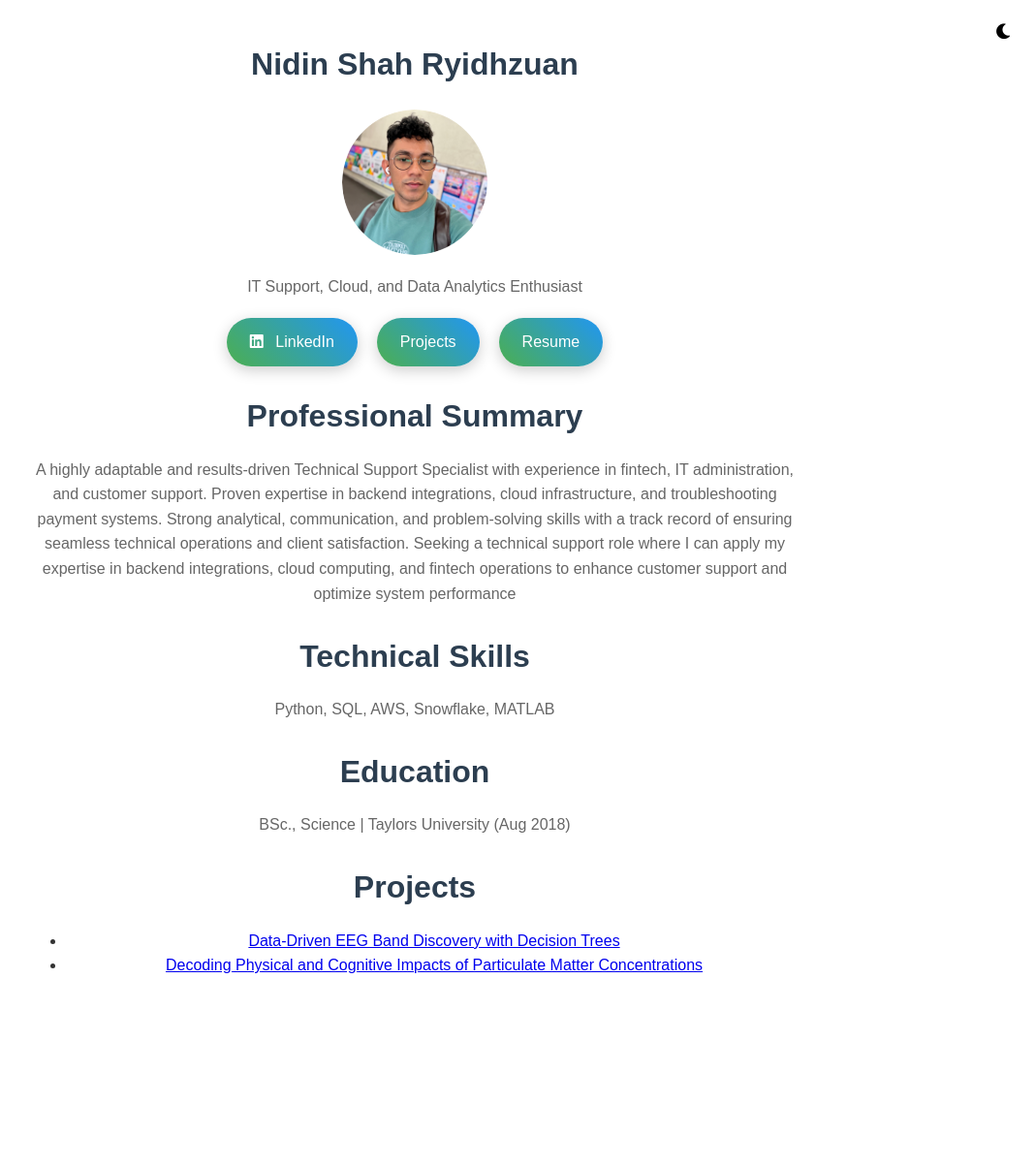
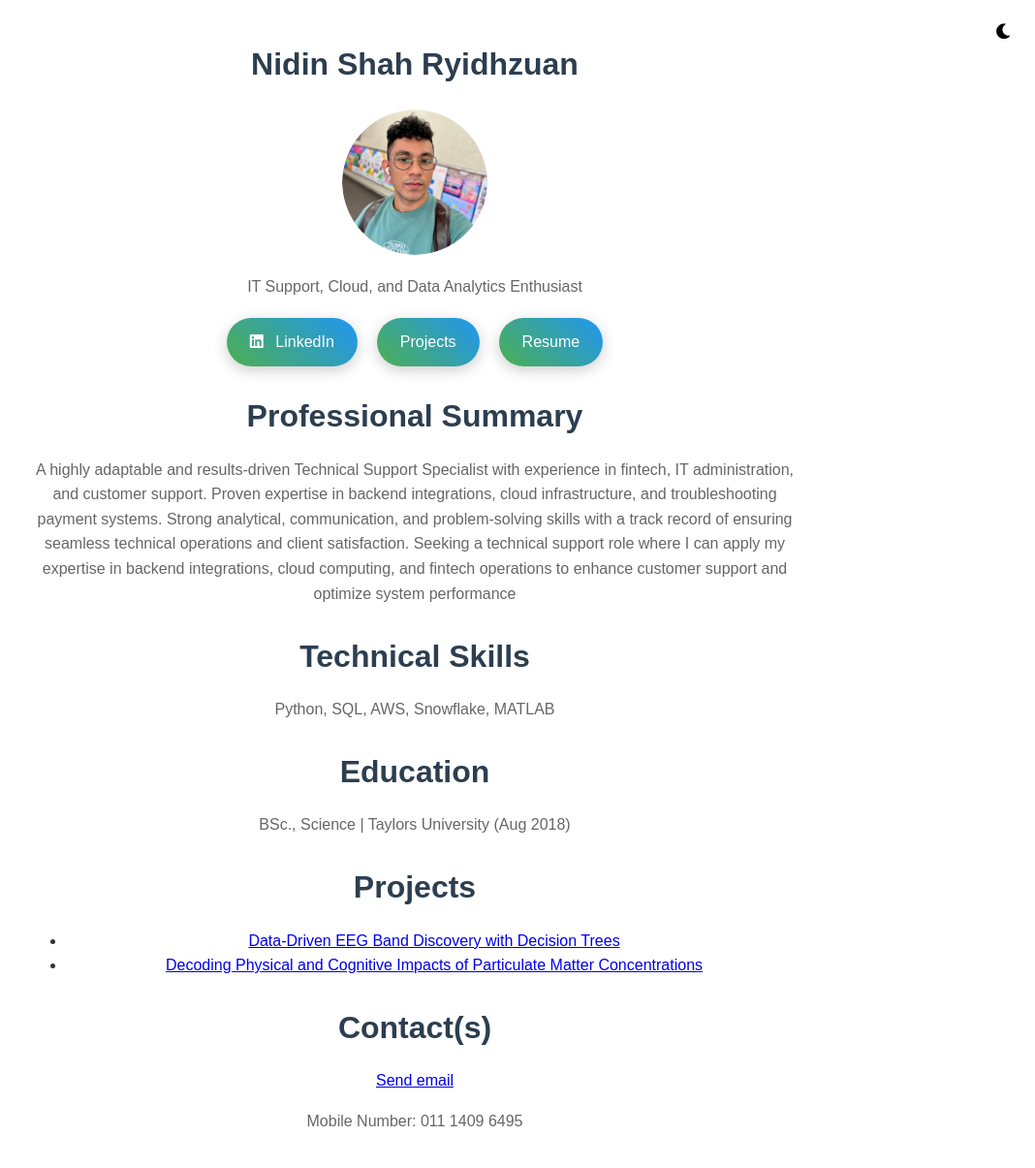
Before and after one commit to nidinshah/nidinshah.github.io, a Jekyll site: the page built from index.md, in a window 1280 px wide. Shown: the whole page at 97% size, without its empty margins (212-1280 px from the left). Built offline with Jekyll 4.4.1, drawn with Linux system fonts in a browser that asks for light colours; before the commit the page ends 1045 px from its top, so only the background shows below that.

Commit message:
Update index.md

```diff
--- a/index.md
+++ b/index.md
@@ -21,3 +21,7 @@ BSc., Science | Taylors University (Aug 2018)
 ## Projects
 - [Data-Driven EEG Band Discovery with Decision Trees](https://www.mdpi.com/1424-8220/22/8/3048)
 - [Decoding Physical and Cognitive Impacts of Particulate Matter Concentrations](https://www.mdpi.com/1424-8220/22/11/4240)
+
+## Contact(s)
+<p><a href="mailto:nidinshah@outlook.com">Send email</a></p>
+Mobile Number: 011 1409 6495
```
